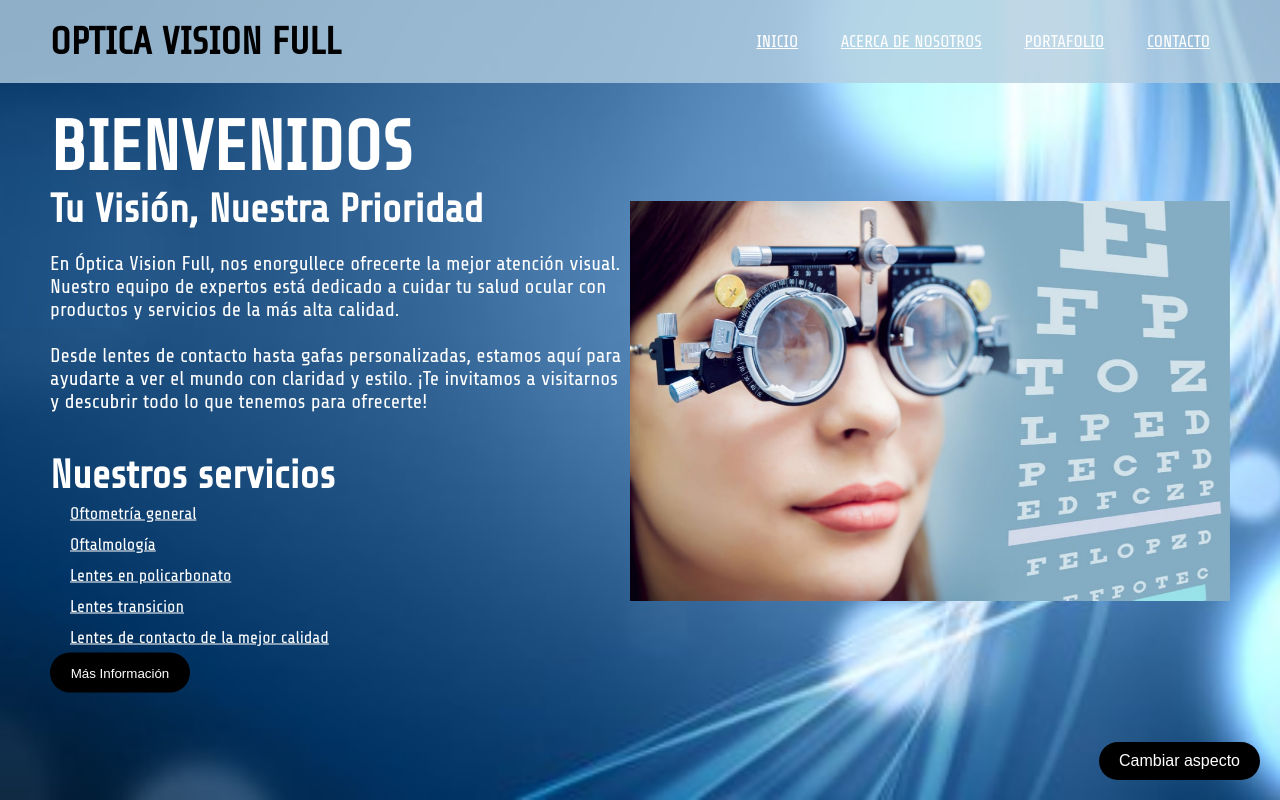
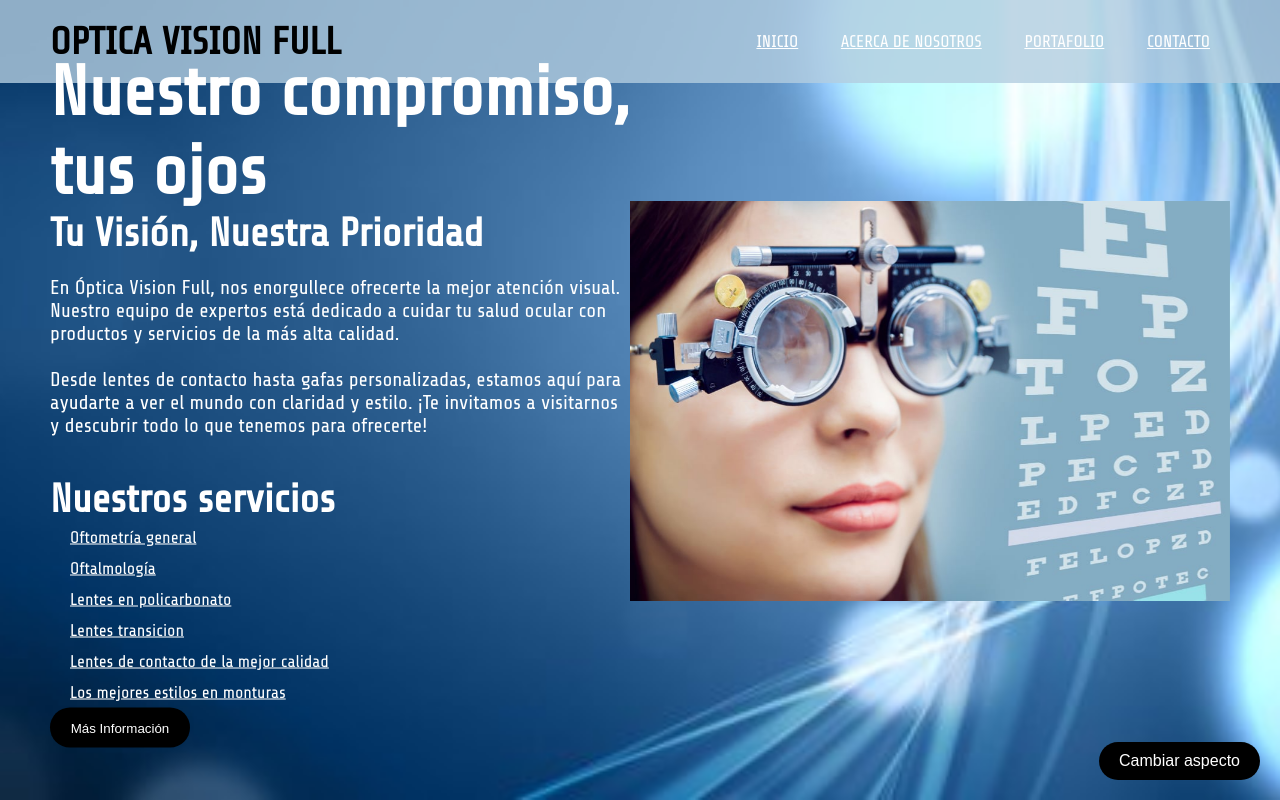
Before and after one commit to JuanTobon26M/OpticalVisionFull, a plain HTML site: page ProyectoOpticaVision/index.html in a window 1280 px wide. Drawn offline with nearby package versions, Linux system fonts and the light colour scheme.

```diff
--- a/ProyectoOpticaVision/index.html
+++ b/ProyectoOpticaVision/index.html
@@ -25,7 +25,7 @@
         </nav>
         <header>
             <div class="text-container">
-                <h1>BIENVENIDOS</h1>
+                <h1>Nuestro compromiso, tus ojos</h1>
                 <h2>Tu Visión, Nuestra Prioridad</h2>
                 <p>En Óptica Vision Full, nos enorgullece ofrecerte la mejor atención visual. Nuestro equipo de expertos está dedicado a cuidar tu salud ocular con productos y servicios de la más alta calidad.
                     <br><br>
@@ -37,8 +37,8 @@
                     <li>Oftalmología</li> <br>
                     <li>Lentes en policarbonato</li> <br>
                     <li>Lentes transicion</li> <br>
-                    <li>Lentes de contacto de la mejor calidad</li>
-                    <li></li>
+                    <li>Lentes de contacto de la mejor calidad</li><br>
+                    <li>Los mejores estilos en monturas</li>
                 </ul>
 
                 <button type="button">
@@ -49,8 +49,7 @@
             <img class="right-image" src="imagen.jpg" alt="Imagen de Óptica">
         </header>
 
-        <button class="exit-button" onclick="changeButtonColor()">Cambiar aspecto</button>
-        </div>
+        <button class="exit-button" onclick="changeBackgroundColor()">Cambiar aspecto</button>
 
     <script>
         function changeButtonColor() {
```
